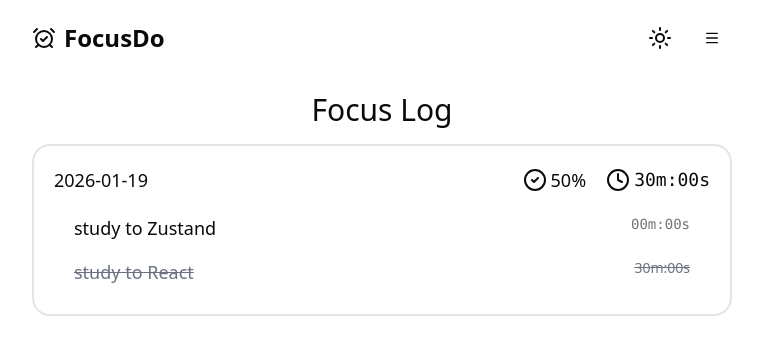
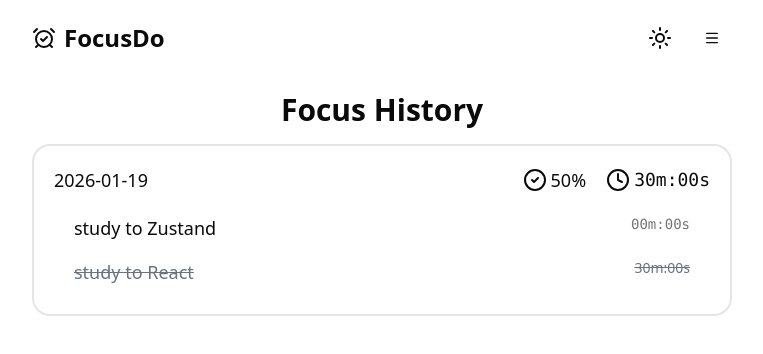
Before and after one commit to chlnaa/focus-based-todo, a React (Vite) app: page /history in a window 1280 px wide. Shown: the top 354 px of the page, without its empty margins (258-1021 px from the left). Built offline with nearby package versions, Linux system fonts and the light colour scheme.

Commit message:
refactor: rename HistoryPage to FocusHistoryPage and update routing

```diff
--- a/src/main.tsx
+++ b/src/main.tsx
@@ -6,7 +6,7 @@ import { createBrowserRouter, RouterProvider } from 'react-router';
 import NotFound from './pages/NotFound.tsx';
 import TodayPage from './pages/TodayPage.tsx';
 import FocusPage from './pages/FocusPage.tsx';
-import HistoryPage from './pages/HistoryPage.tsx';
+import FocusHistoryPage from './pages/FocusHistoryPage.tsx';
 import HistoryDetail from './features/history/HistoryDetail.tsx';
 
 const router = createBrowserRouter([
@@ -17,7 +17,7 @@ const router = createBrowserRouter([
     children: [
       { index: true, element: <TodayPage /> },
       { path: '/today', element: <TodayPage /> },
-      { path: '/history', element: <HistoryPage /> },
+      { path: '/history', element: <FocusHistoryPage /> },
       { path: '/history/:date', element: <HistoryDetail /> },
     ],
   },
--- a/src/pages/HistoryPage.tsx
+++ b/src/pages/FocusHistoryPage.tsx
@@ -4,7 +4,7 @@ import { useTodo } from '@/stores/useTodoStore';
 import type { Todo } from '@/types/types';
 import { useMemo } from 'react';
 
-export default function HistoryPage() {
+export default function FocusHistoryPage() {
   const historyTodos = useTodo();
 
   const todosByDate = useMemo(
@@ -19,7 +19,7 @@ export default function HistoryPage() {
 
   return (
     <div>
-      <h1 className="text-center text-3xl py-4">Focus Log</h1>
+      <h1 className="text-center text-3xl font-semibold py-4">Focus History</h1>
       {sortedDates.map((date) => (
         <DayHistoryCard
           key={date}
```
